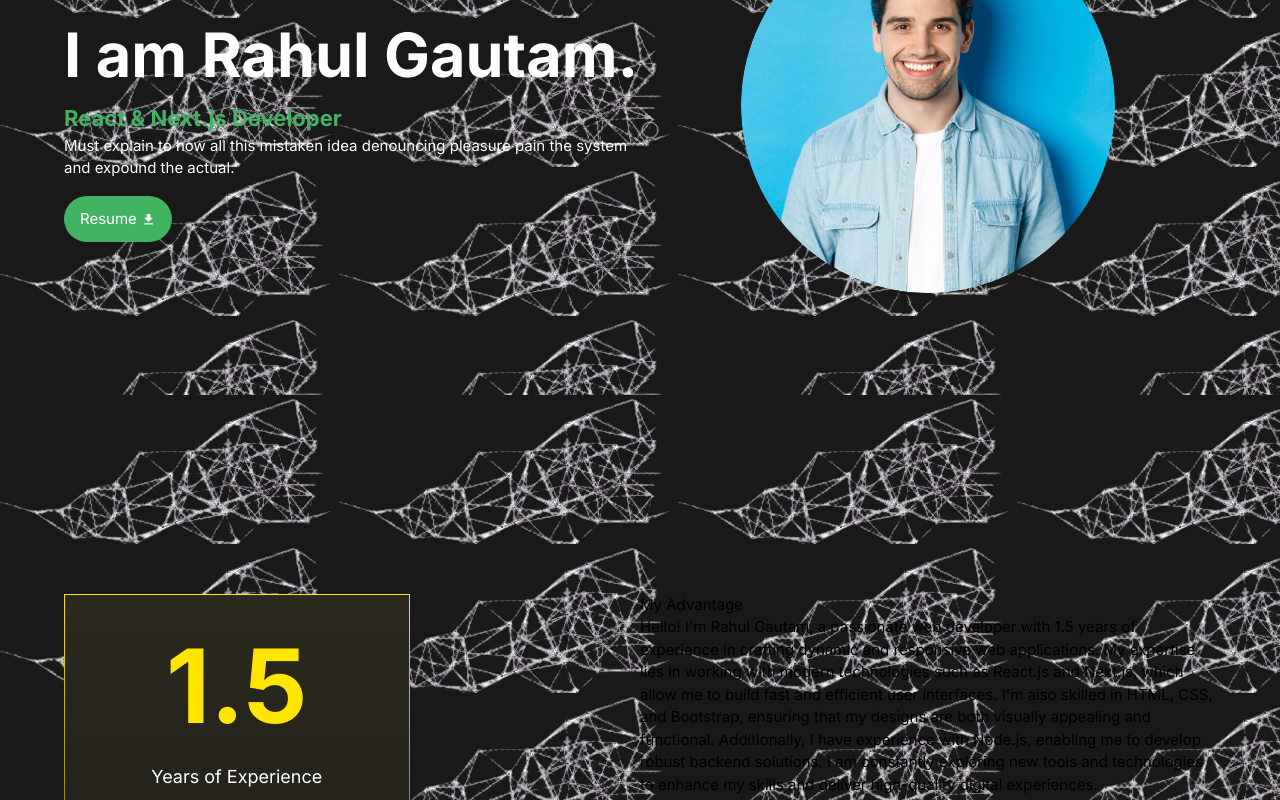
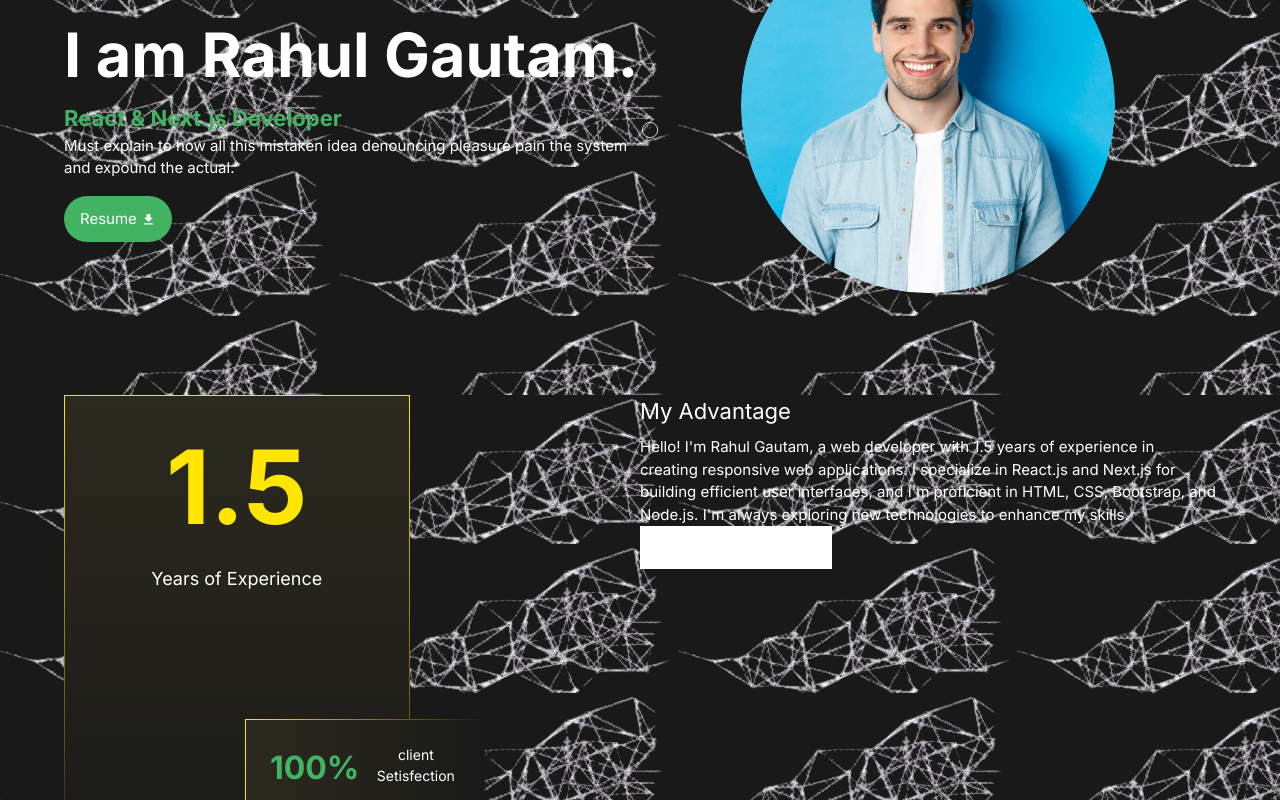
Before and after one commit to Rahulgautam8933/portfolio, a Next.js app: page / in a window 1280 px wide. Shown: the part 280-1080 px from the top of the page. Built offline with nearby package versions, Linux system fonts and the light colour scheme.

Commit message:
fix: app bg

```diff
--- a/src/app/globals.css
+++ b/src/app/globals.css
@@ -10,12 +10,15 @@
 
 
 
-
+* {
+    margin: 0;
+    padding: 0;
+}
 
 body {
     margin: 0;
     padding: 0;
-    font-family: Arial, sans-serif;
+    font-family: Inter, sans-serif;
     box-sizing: border-box;
     font-size: 15px;
 }
@@ -150,7 +153,6 @@
 }
 
 .height-100 {
-    /* height: 90vh; */
     display: flex;
     padding: 8vw 0rem;
     justify-content: center;
@@ -158,7 +160,6 @@
 }
 
 .hero-sec-bg::after {
-    /* background-image: url("/Assets/image/bg4.png"); */
     background-repeat: no-repeat;
     background-size: contain;
     background-position: center;
@@ -225,8 +226,6 @@
     color: theme('colors.white');
 }
 
-
-
 .sec2card1box2 {
     text-align: center;
     padding: 15px;
@@ -254,9 +253,29 @@
     font-size: 14px;
     opacity: 1;
     color: theme('colors.white');
+
 }
 
+.homesec2box2 {
+    color: theme('colors.white');
+}
 
+.homesec2box2 h3 {
+    font-size: 22px;
+
+}
+
+.homesec2box2 p {
+    font-size: 15px;
+}
+
+.homesec2box2 .homesec2 {
+    text-align: center;
+    padding: 10px;
+    position: relative;
+    background-color: theme('colors.white');
+
+}
 
 
 
@@ -297,10 +316,7 @@
 
 
 
-* {
-    margin: 0;
-    padding: 0;
-}
+
 
 body {
     color: #000;
--- a/src/compoments/Home/AboutSection/index.js
+++ b/src/compoments/Home/AboutSection/index.js
@@ -6,8 +6,8 @@
     return (
         <>
             <div className='hero-sec-bg'>
-                <div className='width-90 height-100'>
-                    <div className='grid grid-cols-1  lg:grid-cols-2 2xl:grid-cols-2  md:grid-cols-2 sm:grid-cols-1 hero-sec-container'>
+                <div className='width-90 '>
+                    <div className='grid grid-cols-1  lg:grid-cols-2 2xl:grid-cols-2  md:grid-cols-2 sm:grid-cols-1 '>
                         <div className=''>
                             <div className=' border-gradient homesection2LeftCard'>
 
@@ -20,11 +20,11 @@
                                 </div>
                             </div>
                         </div>
-                        <div className=''>
-                            <h3>My Advantage</h3>
-                            <p>Hello! I'm Rahul Gautam, a passionate web developer with 1.5 years of experience in crafting dynamic and responsive web applications. My expertise lies in working with modern technologies such as React.js and Next.js, which allow me to build fast and efficient user interfaces. I'm also skilled in HTML, CSS, and Bootstrap, ensuring that my designs are both visually appealing and functional. Additionally, I have experience with Node.js, enabling me to develop robust backend solutions. I am constantly exploring new tools and technologies to enhance my skills and deliver high-quality digital experiences.</p>
+                        <div className='homesec2box2'>
+                            <h3 className='mb-2'>My Advantage</h3>
+                            <p>Hello! I'm Rahul Gautam, a web developer with 1.5 years of experience in creating responsive web applications. I specialize in React.js and Next.js for building efficient user interfaces, and I'm proficient in HTML, CSS, Bootstrap, and Node.js. I'm always exploring new technologies to enhance my skills.</p>
                             <div className='grid grid-cols-3'>
-                                <div className=''>
+                                <div className='homesec2'>
                                     1
                                 </div>
 
```
Also changed, not shown: 1 other file (tests, documents, lock files or other folders).
